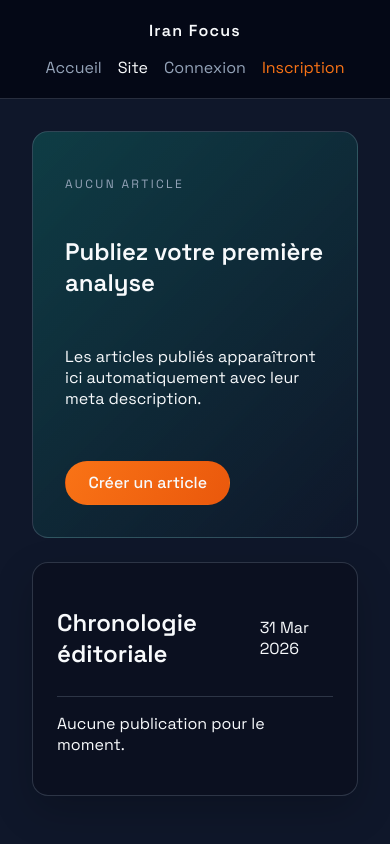
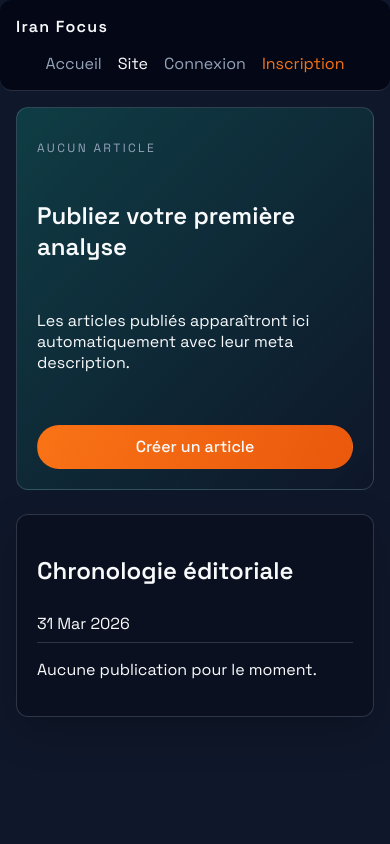
Before and after one commit to Diarintsoa-Natiora/SiteActualite, a PHP site: page / in a window 390 px wide. Run offline with PHP 8.4, Linux system fonts and the light colour scheme; data that the repository does not hold is empty.

Commit message:
responsivite

```diff
--- a/Site/assets/css/app.css
+++ b/Site/assets/css/app.css
@@ -398,6 +398,98 @@ a {
     font-weight: 600;
 }
 
+/* Responsive adjustments */
+@media (max-width: 900px) {
+    .masthead {
+        flex-direction: column;
+        align-items: flex-start;
+        gap: 0.75rem;
+    }
+
+    .nav {
+        flex-wrap: wrap;
+        width: 100%;
+    }
+}
+
+@media (max-width: 720px) {
+    .home,
+    .auth-grid,
+    .site-layout,
+    .dashboard {
+        padding: 1.25rem;
+    }
+
+    .hero,
+    .card,
+    .masthead {
+        border-radius: 12px;
+        padding: 1.25rem;
+    }
+
+    .hero {
+        flex-direction: column;
+    }
+
+    .hero__media,
+    .hero__status {
+        width: 100%;
+    }
+
+    .hero-actions {
+        flex-direction: column;
+        align-items: stretch;
+    }
+
+    .auth-grid,
+    .grid--two,
+    .grid--three {
+        grid-template-columns: 1fr;
+    }
+
+    .form__row {
+        flex-direction: column;
+    }
+
+    .timeline li {
+        flex-direction: column;
+        align-items: flex-start;
+    }
+
+    .feed__header {
+        flex-direction: column;
+        align-items: flex-start;
+        gap: 0.5rem;
+    }
+
+    .btn {
+        width: 100%;
+    }
+}
+
+@media (max-width: 480px) {
+    .masthead {
+        padding: 1rem;
+    }
+
+    .home,
+    .auth-grid,
+    .site-layout,
+    .dashboard {
+        padding: 1rem;
+    }
+
+    .hero__media img,
+    .story__image {
+        max-height: 180px;
+    }
+
+    .timeline__thumb {
+        width: 40px;
+        height: 40px;
+    }
+}
+
 .backoffice-board {
     display: flex;
     flex-direction: column;
```
Also changed, not shown: Site/assets/upload/20260331062450-541330cfd627.jpg (added), 1 other file.
